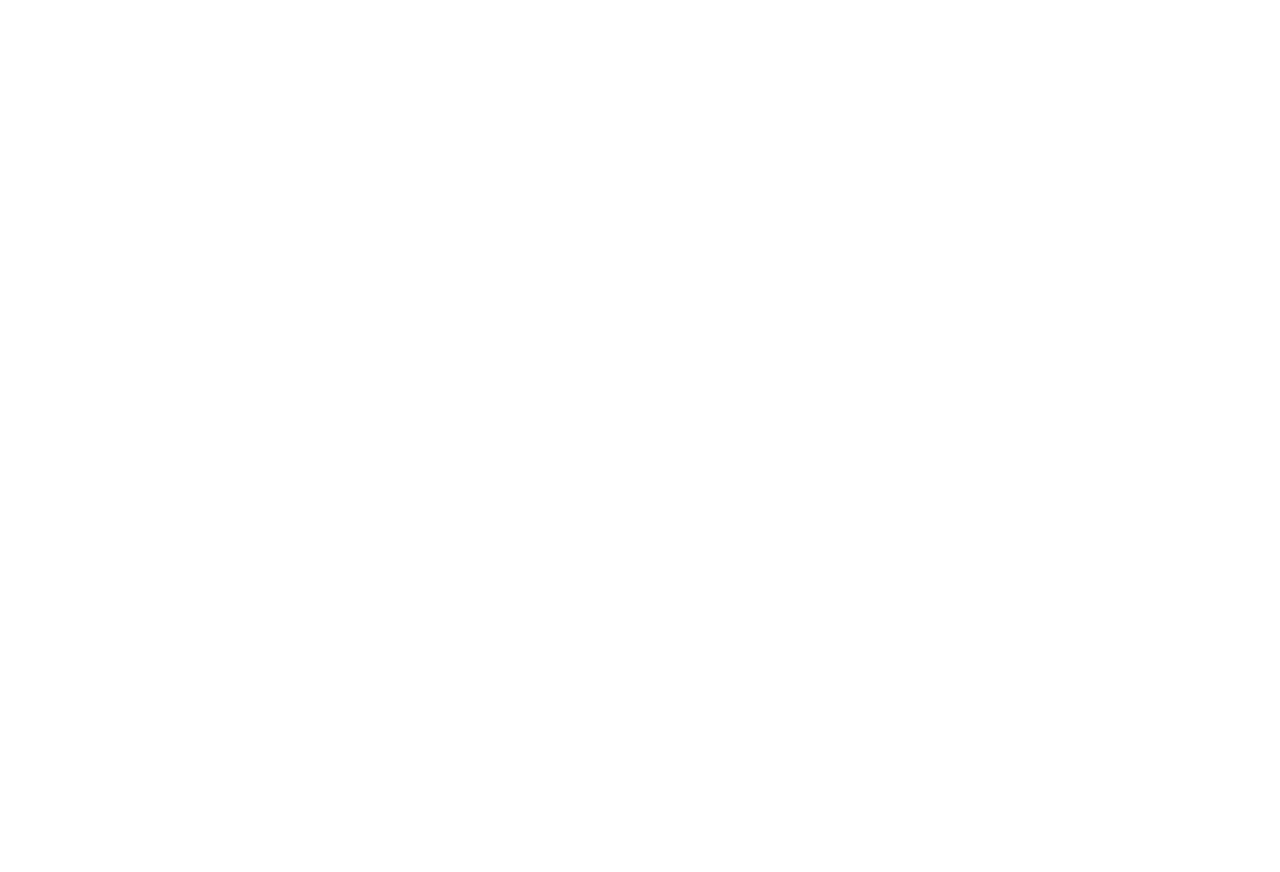
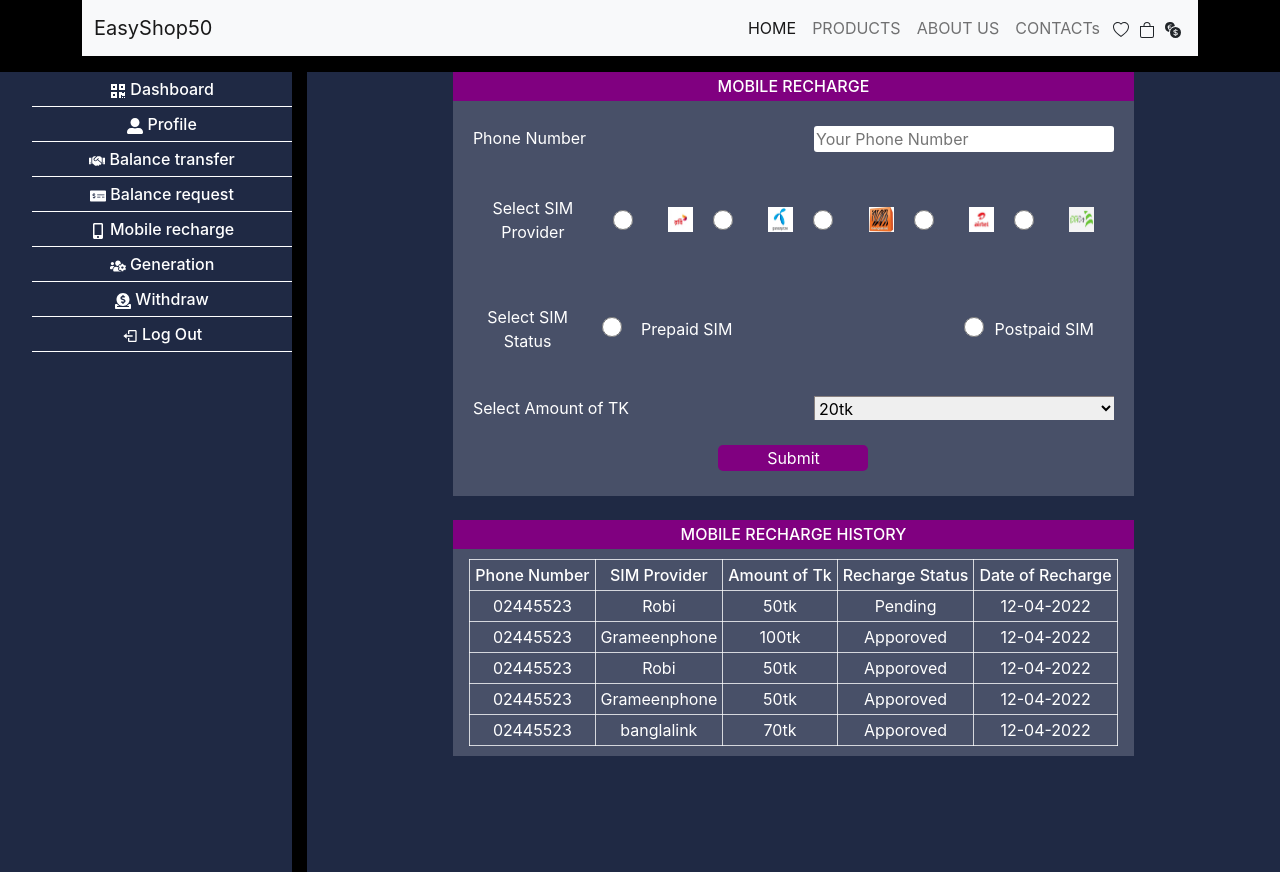
Before and after one commit to SaimonPranta/easy-shop-front-end, a React (Create React App) app: page /mobile_recharge in a window 1280 px wide. Before the commit this address had no page. Before the commit the page ends 800 px from the top, so only its background shows below. Built offline with nearby package versions, Linux system fonts and the light colour scheme.

Commit message:
daily commit

```diff
--- a/src/App.js
+++ b/src/App.js
@@ -1,10 +1,15 @@
 import { BrowserRouter, Routes, Route } from 'react-router-dom';
 import './App.css';
 import Dashboard from './componants/Dashboard/Dashboard';
-import Generation from './componants/Dashboard/Pages/Generation/Generation';
+import BalanceRequest from './componants/Dashboard/Pages/BalanceRequest/index';
+import BalanceTransfer from './componants/Dashboard/Pages/BalanceTransfer/Index';
+import Generation from './componants/Dashboard/Pages/Generation/Index';
+import MobileRecharge from './componants/Dashboard/Pages/MobileRecharge/Index';
+import Withdraw from './componants/Dashboard/Pages/Withdraw/Index';
 import Home from './componants/Home/Home';
 import Login from './componants/Login/Login';
 import Registration from './componants/Registration/Registration';
+
 
 function App() {
   return (
@@ -16,9 +21,11 @@ function App() {
           <Route path="/registration" element={<Registration />}></Route>
           <Route path="/login" element={<Login />}></Route>
           <Route path="/dashboard" element={<Dashboard />}></Route>
-          <Route path="/dashboard/generation" element={<Generation />}></Route>
-
-
+          <Route path="/generation" element={<Generation />}></Route>
+          <Route path="balance_request" element={<BalanceRequest />}></Route>
+          <Route path="/balance_transfer" element={<BalanceTransfer />}></Route>
+          <Route path="/mobile_recharge" element={<MobileRecharge />}></Route>
+          <Route path="/withdraw" element={<Withdraw />}></Route>
         </Routes>
       </BrowserRouter>
     </div>
--- a/src/componants/Dashboard/DashboardMenu/DashboardMenu.js
+++ b/src/componants/Dashboard/DashboardMenu/DashboardMenu.js
@@ -20,11 +20,11 @@ const DashboardMenu = () => {
             <ul>
                 <li><FaQrcode/> <span> Dashboard</span></li>
                 <li><FaUserAlt/> <span> Profile</span></li>
-                <li><FaHandshake/> <span> Balance transfer</span></li>
-                <li><FaMoneyCheckAlt/> <span> Balance request</span></li>
-                <li><FaMobileAlt/> <span> Mobile recharge</span></li>
-                <li><NavLink to='generation'><FaUsersCog/> <span> Generation</span></NavLink></li>
-                <li><FaDonate/> <span> Withdraw </span></li>
+                <li><NavLink to='/balance_transfer'><FaHandshake/> <span> Balance transfer</span></NavLink></li>
+                <li><NavLink to='/balance_request'><FaMoneyCheckAlt/> <span> Balance request</span></NavLink></li>
+                <li><NavLink to='/mobile_recharge'><FaMobileAlt/> <span> Mobile recharge</span></NavLink></li>
+                <li><NavLink to='/generation'><FaUsersCog/> <span> Generation</span></NavLink></li>
+                <li><FaDonate/><NavLink to='/withdraw'><span> Withdraw </span></NavLink></li>
                 <li><BiLogOut/> <span> Log Out</span></li>
 
             </ul>
--- /dev/null
+++ b/src/componants/Dashboard/Pages/BalanceRequest/index.js
@@ -0,0 +1,22 @@
+import React from 'react';
+import Header from '../../../Header/Header';
+import DashboardMenu from '../../DashboardMenu/DashboardMenu';
+import BalanceRequest from './BalanceRequest';
+
+const index = () => {
+    return (
+        <div className='dashboard-section'>
+            <Header />
+            <div className='dashboard-container'>
+                <div className='dashboard-menu'>
+                    <DashboardMenu />
+                </div>
+                <div>
+                    <BalanceRequest />
+                </div>
+            </div>
+        </div>
+    );
+};
+
+export default index;
--- /dev/null
+++ b/src/componants/Dashboard/Pages/BalanceTransfer/Index.js
@@ -0,0 +1,22 @@
+import React from 'react';
+import Header from '../../../Header/Header';
+import DashboardMenu from '../../DashboardMenu/DashboardMenu';
+import BalanceTransfer from './BalanceTransfer';
+
+const Index = () => {
+    return (
+        <div className='dashboard-section'>
+        <Header />
+        <div className='dashboard-container'>
+            <div className='dashboard-menu'>
+                <DashboardMenu />
+            </div>
+            <div>
+                <BalanceTransfer />
+            </div>
+        </div>
+    </div>
+    );
+};
+
+export default Index;
--- /dev/null
+++ b/src/componants/Dashboard/Pages/Generation/Index.js
@@ -0,0 +1,22 @@
+import React from 'react';
+import Header from '../../../Header/Header';
+import DashboardMenu from '../../DashboardMenu/DashboardMenu';
+import Generation from './Generation';
+
+const Index = () => {
+    return (
+        <div className='dashboard-section'>
+            <Header />
+            <div className='dashboard-container'>
+                <div className='dashboard-menu'>
+                    <DashboardMenu />
+                </div>
+                <div>
+                    <Generation />
+                </div>
+            </div>
+        </div>
+    );
+};
+
+export default Index;
--- /dev/null
+++ b/src/componants/Dashboard/Pages/MobileRecharge/Index.js
@@ -0,0 +1,24 @@
+import React from 'react';
+import Header from '../../../Header/Header';
+import DashboardMenu from '../../DashboardMenu/DashboardMenu';
+import MobileRecharge from './MobileRecharge';
+
+const Index = () => {
+    return (
+        <div>
+            <div className='dashboard-section'>
+            <Header />
+            <div className='dashboard-container'>
+                <div className='dashboard-menu'>
+                    <DashboardMenu />
+                </div>
+                <div>
+                    <MobileRecharge />
+                </div>
+            </div>
+        </div>
+        </div>
+    );
+};
+
+export default Index;
--- a/src/componants/Dashboard/Pages/MobileRecharge/MobileRecharge.js
+++ b/src/componants/Dashboard/Pages/MobileRecharge/MobileRecharge.js
@@ -81,31 +81,43 @@ const MobileRecharge = () => {
                             <th>Phone Number</th>
                             <th>SIM Provider</th>
                             <th>Amount of Tk</th>
+                            <th>Recharge Status</th>
+                            <th>Date of Recharge</th>
                         </tr>
                         <tr>
                             <td>02445523</td>
                             <td>Robi</td>
                             <td>50tk</td>
+                            <td>Pending</td>
+                            <td>12-04-2022</td>
                         </tr>
                         <tr>
                             <td>02445523</td>
                             <td>Grameenphone</td>
                             <td>100tk</td>
+                            <td>Apporoved</td>
+                            <td>12-04-2022</td>
                         </tr>
                         <tr>
                             <td>02445523</td>
                             <td>Robi</td>
                             <td>50tk</td>
+                            <td>Apporoved</td>
+                            <td>12-04-2022</td>
                         </tr>
                         <tr>
                             <td>02445523</td>
                             <td>Grameenphone</td>
                             <td>50tk</td>
+                            <td>Apporoved</td>
+                            <td>12-04-2022</td>
                         </tr>
                         <tr>
                             <td>02445523</td>
                             <td>banglalink</td>
                             <td>70tk</td>
+                            <td>Apporoved</td>
+                            <td>12-04-2022</td>
                         </tr>
 
                     </table>
--- /dev/null
+++ b/src/componants/Dashboard/Pages/Withdraw/Index.js
@@ -0,0 +1,22 @@
+import React from 'react';
+import Header from '../../../Header/Header';
+import DashboardMenu from '../../DashboardMenu/DashboardMenu';
+import Withdraw from './Withdraw';
+
+const Index = () => {
+    return (
+        <div className='dashboard-section'>
+            <Header />
+            <div className='dashboard-container'>
+                <div className='dashboard-menu'>
+                    <DashboardMenu />
+                </div>
+                <div>
+                    <Withdraw />
+                </div>
+            </div>
+        </div>
+    );
+};
+
+export default Index;
```
